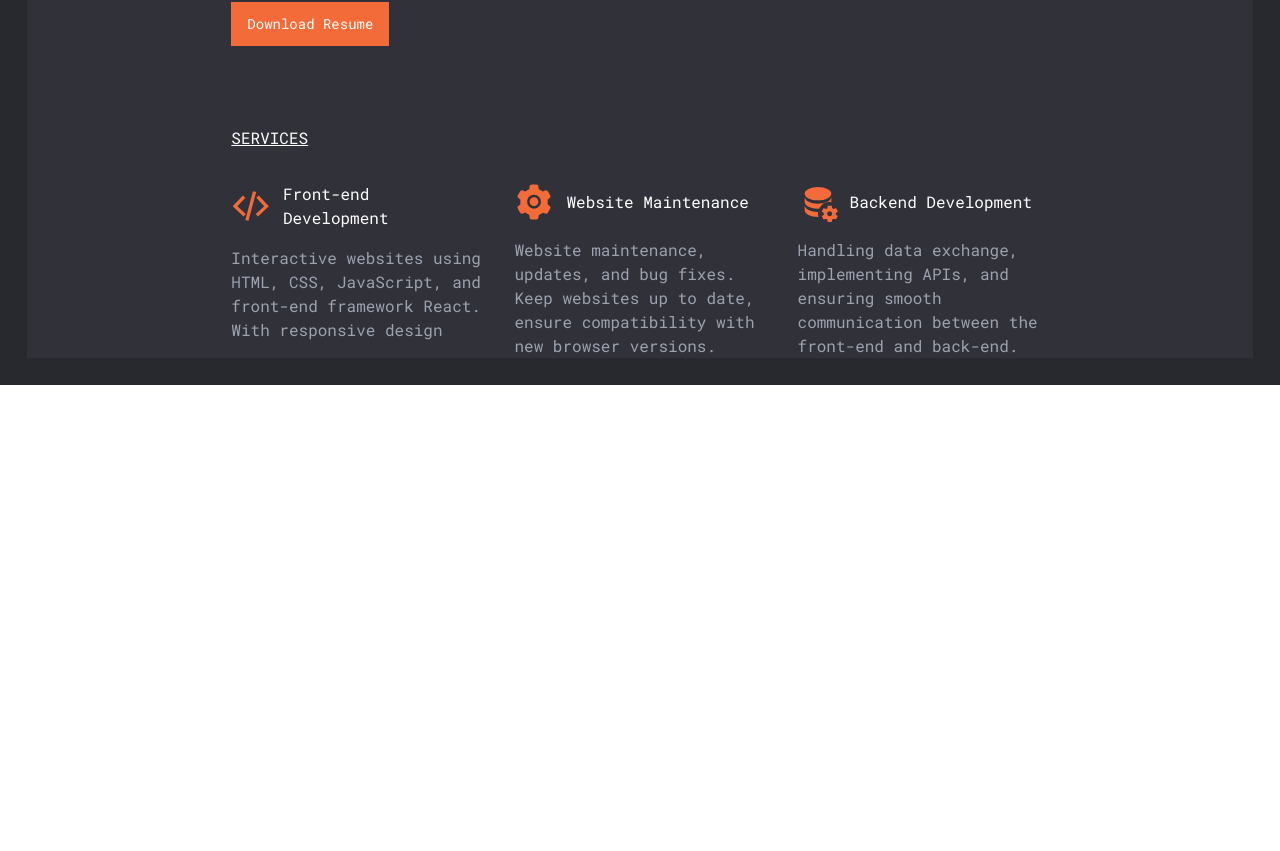
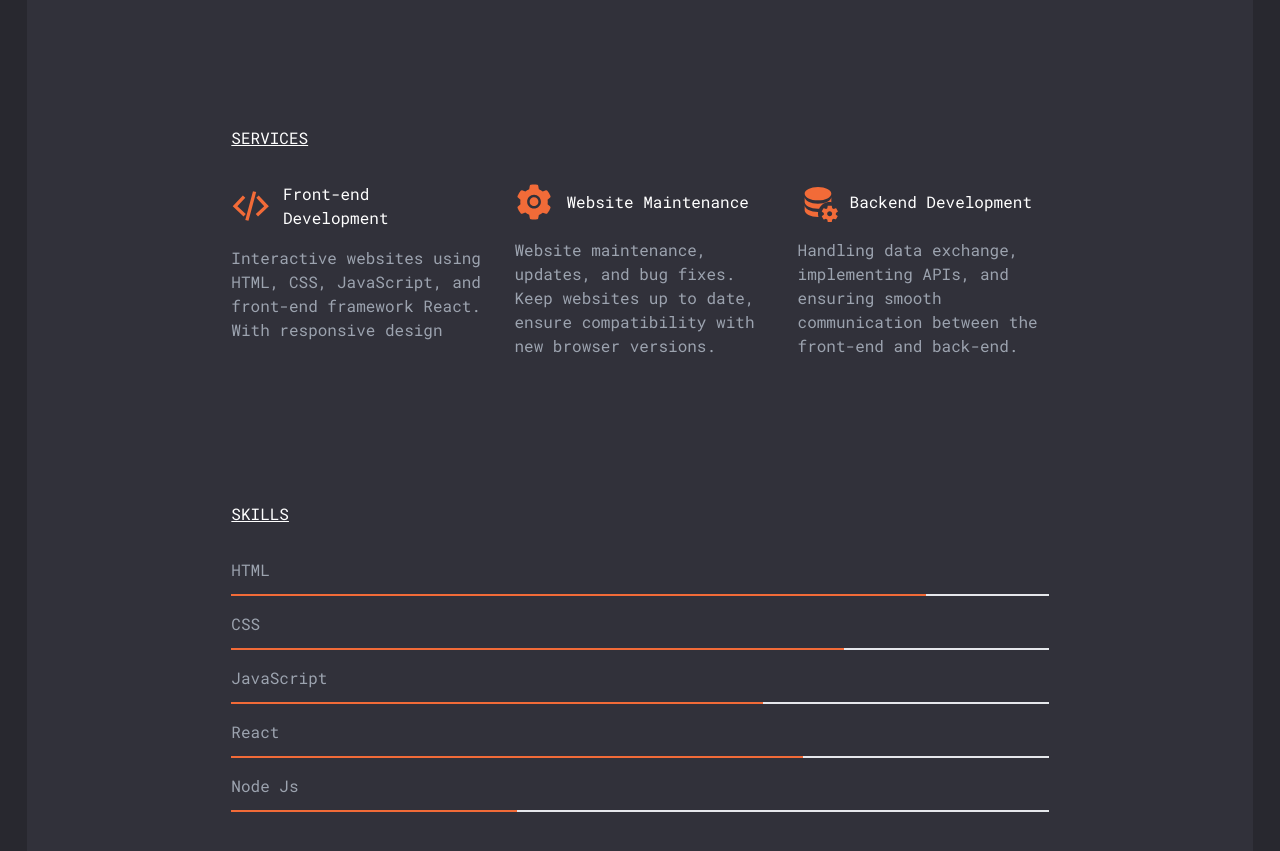
Before and after one commit to shamim26/Personal-portfolio, a React (Vite) app: page / in a window 1280 px wide. Shown: the part 1237-2088 px from the top of the page. Before the commit the page ends 1622 px from the top, so only its background shows below. Built offline with nearby package versions, Linux system fonts and the light colour scheme.

Commit message:
skills added

```diff
--- a/src/Layout/Main.jsx
+++ b/src/Layout/Main.jsx
@@ -4,6 +4,7 @@ import Home from "../components/Home";
 import About from "../components/About";
 import { useRef } from "react";
 import Services from "../components/Services";
+import Skills from "../components/Skills";
 
 const Main = () => {
   const homeRef = useRef(null);
@@ -24,6 +25,7 @@ const Main = () => {
         <Home homeRef={homeRef} />
         <About aboutRef={aboutRef} />
         <Services />
+        <Skills />
       </div>
       <Footer />
     </div>
--- a/src/components/About.jsx
+++ b/src/components/About.jsx
@@ -2,7 +2,7 @@
 
 const About = ({ aboutRef }) => {
   return (
-    <div ref={aboutRef} className="container w-2/3 mx-auto mt-16">
+    <div ref={aboutRef} className="container w-2/3 mx-auto pb-36">
       <h3 className="uppercase underline mb-6">About Information</h3>
       <p className="text-gray-400 md:text-justify">
         Hello, I'm Shamim Reza, a passionate front-end developer. With expertise
--- a/src/components/Footer.jsx
+++ b/src/components/Footer.jsx
@@ -2,7 +2,7 @@ const Footer = () => {
   return (
     <div className="flex flex-col md:flex-row items-center justify-between border-b-[1.7rem] border-l-[1.7rem] border-r-[1.7rem] border-custom2 bg-custom1 fixed left-0 right-0 bottom-0  px-14 py-5">
       <div>
-        <small>© 2023 Shamim. All rights reserved.</small>
+        <small className="text-gray-400">© 2023 Shamim. All rights reserved.</small>
       </div>
       <div className="flex items-center gap-3">
         <a
--- a/src/components/Services.jsx
+++ b/src/components/Services.jsx
@@ -2,7 +2,7 @@ import React from "react";
 
 const Services = () => {
   return (
-    <div className="container w-2/3 mx-auto mt-20">
+    <div className="container w-2/3 mx-auto pb-36">
       <h3 className="uppercase underline mb-8">Services</h3>
       <div className="grid grid-cols-1 md:grid-cols-2 lg:grid-cols-3 gap-8">
         <div>
--- /dev/null
+++ b/src/components/Skills.jsx
@@ -0,0 +1,78 @@
+import React from "react";
+
+const Skills = () => {
+  return (
+    <div className="container w-2/3 mx-auto pb-36">
+      <h3 className="uppercase underline mb-8">Skills</h3>
+      <div className="flex flex-col gap-4">
+        <div>
+          <p className="mb-3 text-gray-400">HTML</p>
+          <div className="relative flex w-full h-0.5 bg-gray-200 overflow-hidden dark:bg-gray-700">
+            <div
+              className="flex flex-col justify-center overflow-hidden bg-custom3"
+              role="progressbar"
+              style={{ width: "85%" }}
+              aria-valuenow="25"
+              aria-valuemin="0"
+              aria-valuemax="100"
+            ></div>
+          </div>
+        </div>
+        <div>
+          <p className="mb-3 text-gray-400">CSS</p>
+          <div className="relative flex w-full h-0.5 bg-gray-200 overflow-hidden dark:bg-gray-700">
+            <div
+              className="flex flex-col justify-center overflow-hidden bg-custom3"
+              role="progressbar"
+              style={{ width: "75%" }}
+              aria-valuenow="25"
+              aria-valuemin="0"
+              aria-valuemax="100"
+            ></div>
+          </div>
+        </div>
+        <div>
+          <p className="mb-3 text-gray-400">JavaScript</p>
+          <div className="relative flex w-full h-0.5 bg-gray-200 overflow-hidden dark:bg-gray-700">
+            <div
+              className="flex flex-col justify-center overflow-hidden bg-custom3"
+              role="progressbar"
+              style={{ width: "65%" }}
+              aria-valuenow="25"
+              aria-valuemin="0"
+              aria-valuemax="100"
+            ></div>
+          </div>
+        </div>
+        <div>
+          <p className="mb-3 text-gray-400">React</p>
+          <div className="relative flex w-full h-0.5 bg-gray-200 overflow-hidden dark:bg-gray-700">
+            <div
+              className="flex flex-col justify-center overflow-hidden bg-custom3"
+              role="progressbar"
+              style={{ width: "70%" }}
+              aria-valuenow="25"
+              aria-valuemin="0"
+              aria-valuemax="100"
+            ></div>
+          </div>
+        </div>
+        <div>
+          <p className="mb-3 text-gray-400">Node Js</p>
+          <div className="relative flex w-full h-0.5 bg-gray-200 overflow-hidden dark:bg-gray-700">
+            <div
+              className="flex flex-col justify-center overflow-hidden bg-custom3"
+              role="progressbar"
+              style={{ width: "35%" }}
+              aria-valuenow="25"
+              aria-valuemin="0"
+              aria-valuemax="100"
+            ></div>
+          </div>
+        </div>
+      </div>
+    </div>
+  );
+};
+
+export default Skills;
```
